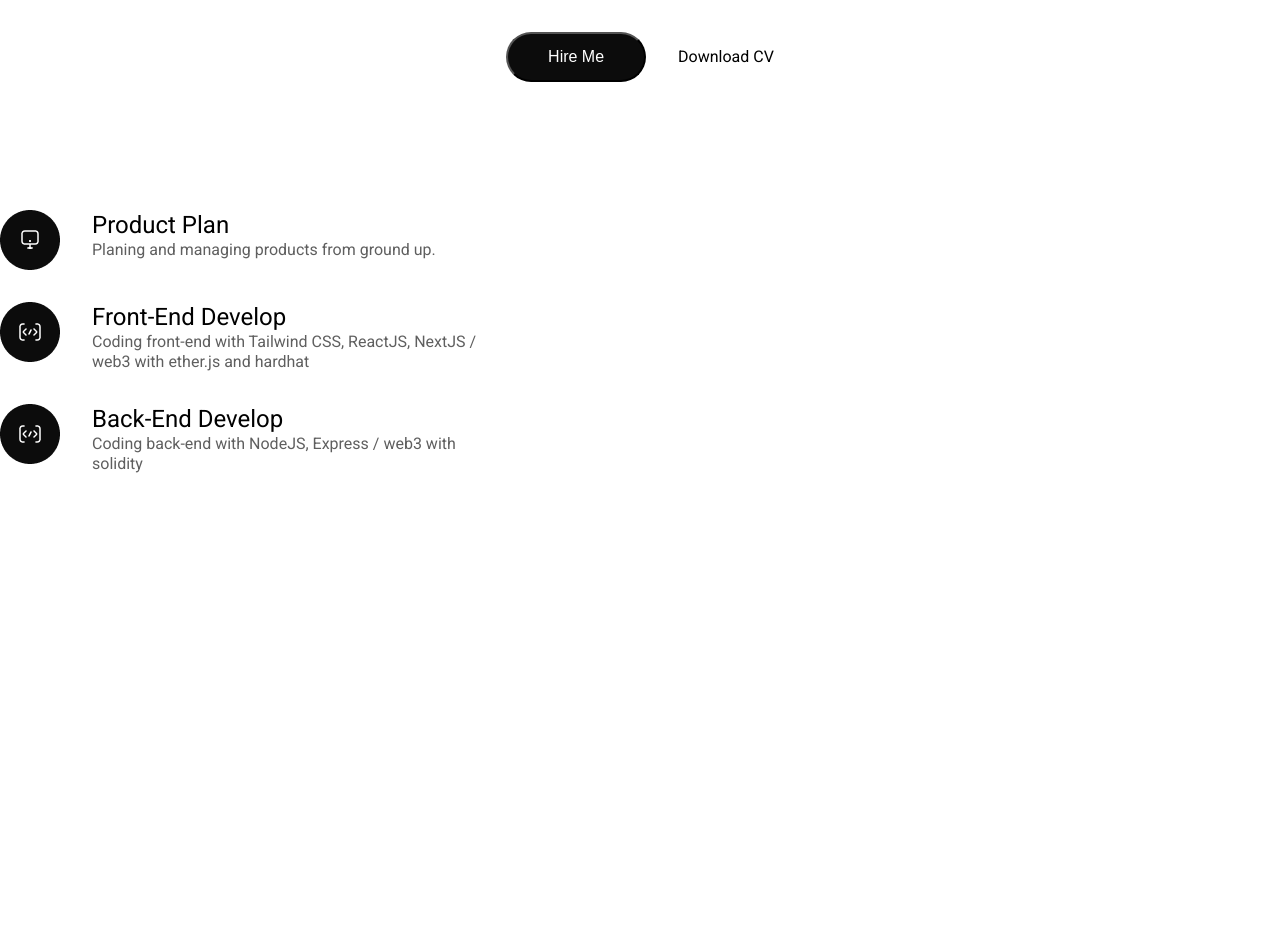
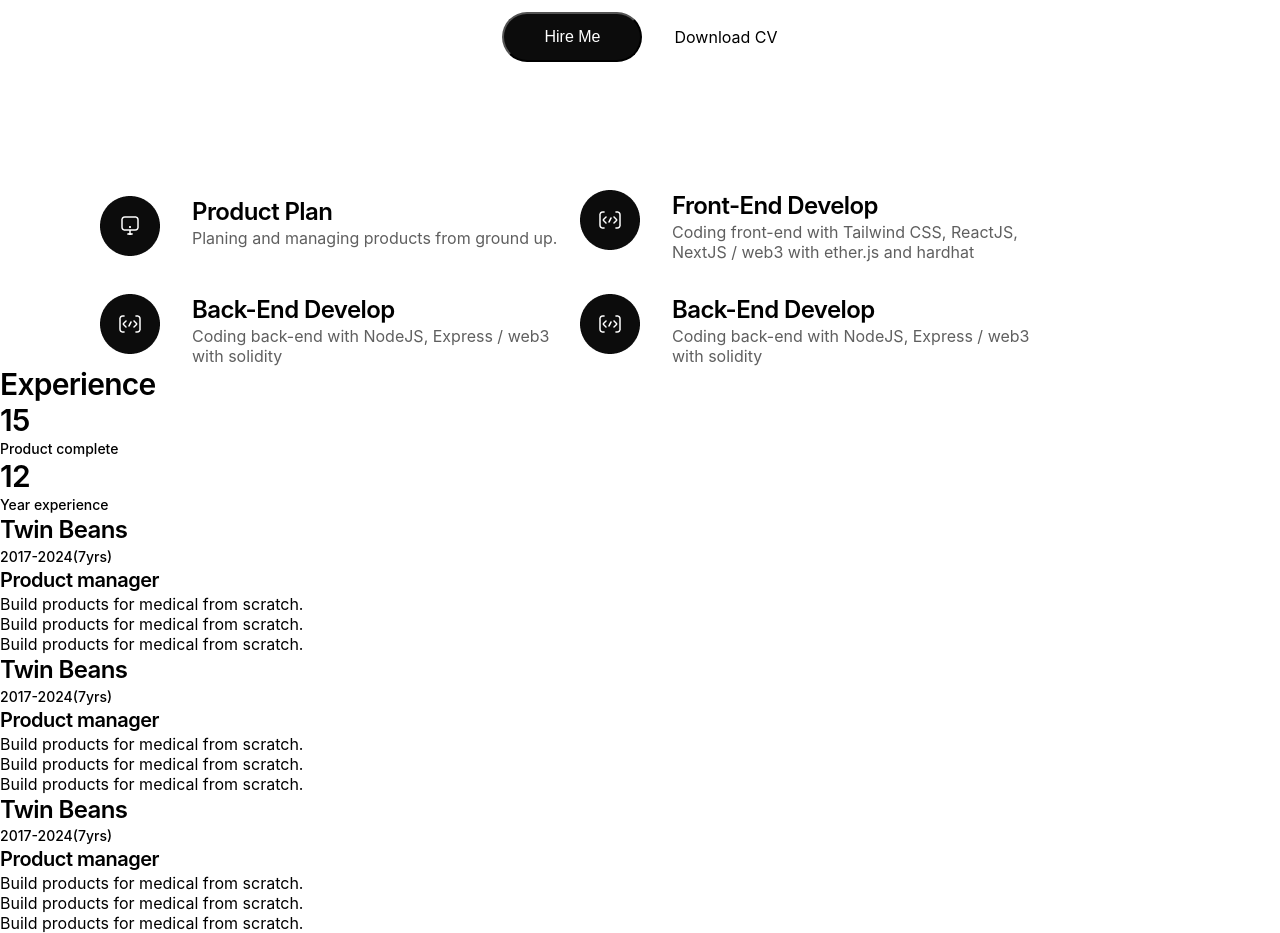
Before and after one commit to flywww/PersonalSite, a React (Vite) app: page / in a window 1280 px wide. Shown: the part 420-1353 px from the top of the page. Before the commit the page ends 894 px from the top, so only its background shows below. Built offline with nearby package versions, Linux system fonts and the light colour scheme.

Commit message:
add expereinece compoment jsx and reform css

```diff
--- a/public/styles.css
+++ b/public/styles.css
@@ -1,7 +1,7 @@
 :root{
-  --main-font: 'Roboto', sans-serif;
-  --h1-font-size: 40px;
-  --h2-font-size: 32px;
+  --main-font: Inter, sans-serif;
+  --h1-font-size: 36px;
+  --h2-font-size: 30px;
   --h3-font-size: 24px;
   --body-font-size: 16px;
 
@@ -25,11 +25,91 @@
   --button-hover-color: #5f5f5f;
 }
 
+
+h1 {
+  font-size: 36px;
+  font-weight: 800;
+  font-stretch: normal;
+  font-style: normal;
+  line-height: 1.11;
+  letter-spacing: -0.9px;
+}
+h2 {
+  font-size: 30px;
+  font-weight: 600;
+  font-stretch: normal;
+  font-style: normal;
+  line-height: 1.2;
+  letter-spacing: -0.75px;
+}
+h3 {
+  font-size: 24px;
+  font-weight: 600;
+  font-stretch: normal;
+  font-style: normal;
+  line-height: 1.33;
+  letter-spacing: -0.6px;
+}
+h4 {
+  font-size: 20px;
+  font-weight: 600;
+  font-stretch: normal;
+  font-style: normal;
+  line-height: 1.4;
+  letter-spacing: -0.5px;
+}
+.lead {
+  font-family: Inter;
+  font-size: 20px;
+  font-weight: normal;
+  font-stretch: normal;
+  font-style: normal;
+  line-height: 1.4;
+  letter-spacing: normal;
+}
+.table-head {
+  font-size: 16px;
+  font-weight: bold;
+  font-stretch: normal;
+  font-style: normal;
+  line-height: 1.75;
+  letter-spacing: normal;
+}
+.paragraph {
+  font-size: 16px;
+  font-weight: normal;
+  font-stretch: normal;
+  font-style: normal;
+  line-height: 1.75;
+  letter-spacing: normal;
+}
+small {
+  font-size: 14px;
+  font-weight: 500;
+  font-stretch: normal;
+  font-style: normal;
+  line-height: 1;
+  letter-spacing: normal;
+}
+.muted {
+  font-size: 14px;
+  font-weight: normal;
+  font-stretch: normal;
+  font-style: normal;
+  line-height: 1.43;
+  letter-spacing: normal;
+}
+
 body{
   font-family: var(--main-font);
-  font-size: var(--body-font-size);
   line-height: 1.25;
 }
+
+
+/* == Utilities */
+/* Check all image with alt attribute */
+img { border: 10px solid red; }
+img[alt]:not([alt=""]) { border:none; }
 
 /* == Navigation */
 .nav__list{
@@ -37,7 +117,11 @@ body{
   flex-direction: row;
   justify-content: flex-end;
   list-style: none; /* Remove default list styling */
-  padding: var(--padding-large);
+
+  padding-top: var(--padding-large);
+  padding-bottom: var(--padding-large);
+  margin-left: 100px;
+  margin-right: 100px;
 }
 
 .nav__item{
@@ -64,9 +148,10 @@ body{
   flex-direction: column;
   row-gap: var(--margin-large);
 
-  width: 100%;
   padding-top: var(--padding-large);
   padding-bottom: var(--margin-extra-large);
+  margin-left: 100px;
+  margin-right: 100px;
 }
 
 .intro__image {
@@ -77,13 +162,11 @@ body{
 }
 
 .intro__title{
-  font-size: var(--h1-font-size);
   text-align: center;
   width: 400px;
 }
 
 .intro__description{
-  font-size: var(--body-font-size);
   color: var(--font-body-color);
   text-align: center;
   width: 400px;
@@ -147,20 +230,25 @@ body{
 }
 
 .skillItem__title{
-  font-size: var(--h3-font-size);
 }
 
 .skillItem__description{
-  font-size: var(--body-font-size);
   color: var(--font-body-color);
 }
 
 /*skill list*/
 .skills {
   display: flex;
-  flex-direction: column;
-  align-items: flex-start;
-  align-content: flex-start;
+  flex-direction: row;
+  align-items: center;
+  align-content: center;
+  flex-wrap: wrap;
+
   row-gap: var(--margin-large);
   padding-top: var(--margin-extra-large);
+
+  margin-left: 100px;
+  margin-right: 100px;
 }
+
+/* == Experiences */
--- /dev/null
+++ b/src/components/Achievment.jsx
@@ -0,0 +1,16 @@
+import React from "react";
+
+export default function Achievement(props){
+    return(
+        <div className="achievement">
+                <div>
+                    <h2>15</h2>
+                    <small>Product complete</small>
+                </div>
+                <div>
+                    <h2>12</h2>
+                    <small>Year experience</small>
+                </div>
+            </div>
+    )
+}
--- a/src/components/App.jsx
+++ b/src/components/App.jsx
@@ -3,14 +3,16 @@ import React from 'react';
 import NavigationBar from "./NavigationBar";
 import Header from "./Header"
 import SkillList from "./SkillList"
+import Experience from './Experience';
 
 function App() {
 
   return (
     <>
       <NavigationBar/>
-        <Header/>
-        <SkillList />
+      <Header/>
+      <SkillList />
+      <Experience />
     </>
   )
 }
--- /dev/null
+++ b/src/components/Experience.jsx
@@ -0,0 +1,13 @@
+import React from "react";
+import Timeline from "./Timline";
+import Achievement from "./Achievment";
+
+export default function Experience(){
+    return(
+        <div className="experiences">
+            <h2>Experience</h2>
+            <Achievement />
+            <Timeline />
+        </div>
+    )
+}
--- a/src/components/SkillList.jsx
+++ b/src/components/SkillList.jsx
@@ -6,19 +6,25 @@ function SkillList(){
         <div className="skills">
             <SkillItem
                 imgURL = "./src/assets/icon_circle_plan.png"
-                imgALT = ""
+                imgALT = "product plan"
                 title = "Product Plan"
                 description = "Planing and managing products from ground up."
             />
             <SkillItem
                 imgURL = "./src/assets/icon_circle_coding.png"
-                imgALT = ""
+                imgALT = "Front-End Develop"
                 title = "Front-End Develop"
                 description = "Coding front-end with Tailwind CSS, ReactJS, NextJS / web3 with ether.js and hardhat"
             />
             <SkillItem
                 imgURL = "./src/assets/icon_circle_coding.png"
-                imgALT = ""
+                imgALT = "Back-End Develop"
+                title = "Back-End Develop"
+                description = "Coding back-end with NodeJS, Express / web3 with solidity"
+            />
+            <SkillItem
+                imgURL = "./src/assets/icon_circle_coding.png"
+                imgALT = "Back-End Develop"
                 title = "Back-End Develop"
                 description = "Coding back-end with NodeJS, Express / web3 with solidity"
             />
--- /dev/null
+++ b/src/components/Timline.jsx
@@ -0,0 +1,52 @@
+import React from "react";
+
+
+
+export default function Timeline(props){
+    return(
+        <div className="timeline">
+                <div className="timeline__item">
+                    <div>
+                        <h3>Twin Beans</h3>
+                        <small>2017-2024(7yrs)</small>
+                    </div>
+                    <div>
+                        <h4>Product manager</h4>
+                        <ul>
+                            <li>Build products for medical from scratch.</li>
+                            <li>Build products for medical from scratch.</li>
+                            <li>Build products for medical from scratch.</li>
+                        </ul>
+                    </div>
+                </div>
+                <div className="timeline__item">
+                    <div>
+                        <h3>Twin Beans</h3>
+                        <small>2017-2024(7yrs)</small>
+                    </div>
+                    <div>
+                        <h4>Product manager</h4>
+                        <ul>
+                            <li>Build products for medical from scratch.</li>
+                            <li>Build products for medical from scratch.</li>
+                            <li>Build products for medical from scratch.</li>
+                        </ul>
+                    </div>
+                </div>
+                <div className="timeline__item">
+                    <div>
+                        <h3>Twin Beans</h3>
+                        <small>2017-2024(7yrs)</small>
+                    </div>
+                    <div>
+                        <h4>Product manager</h4>
+                        <ul>
+                            <li>Build products for medical from scratch.</li>
+                            <li>Build products for medical from scratch.</li>
+                            <li>Build products for medical from scratch.</li>
+                        </ul>
+                    </div>
+                </div>
+            </div>
+    )
+}
```
